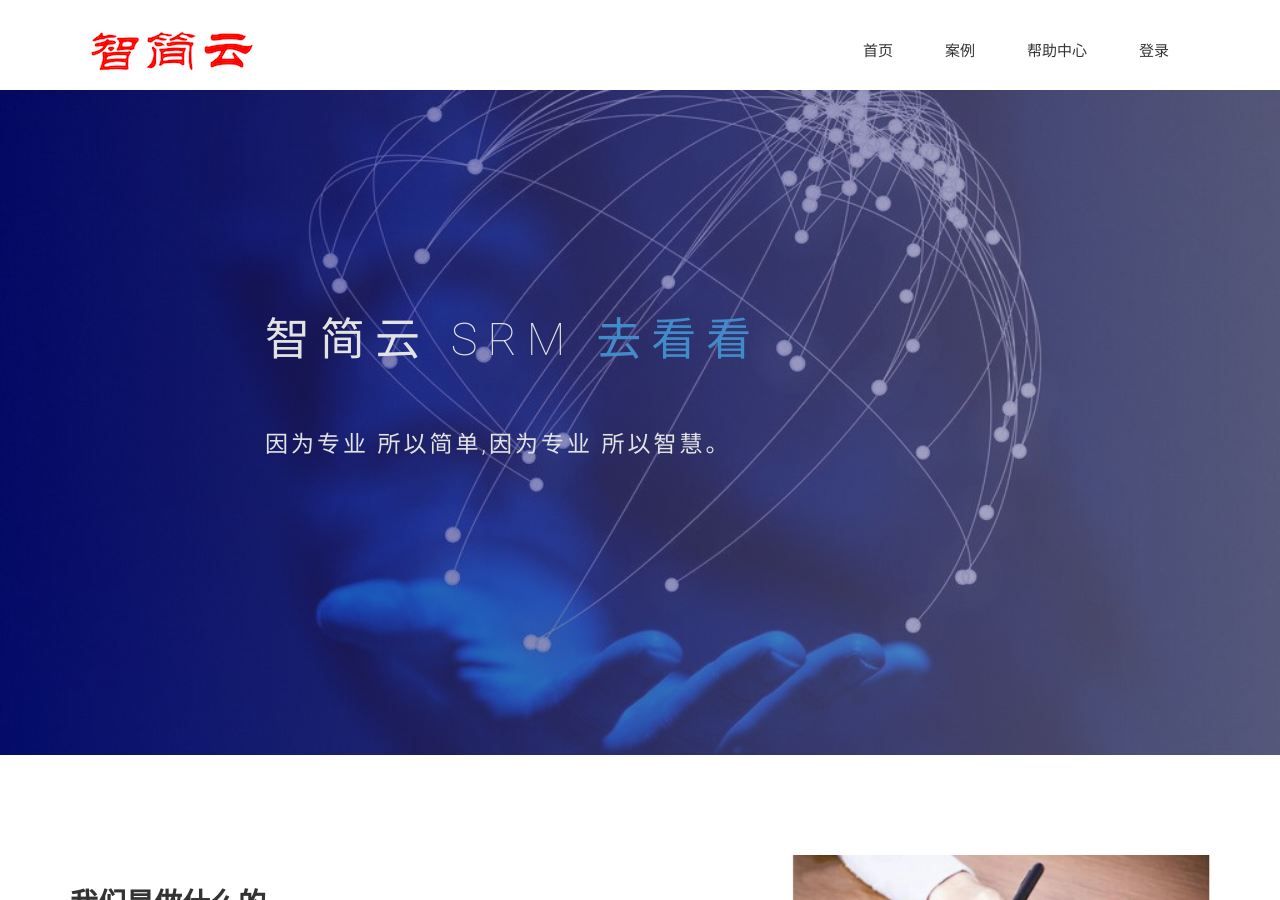
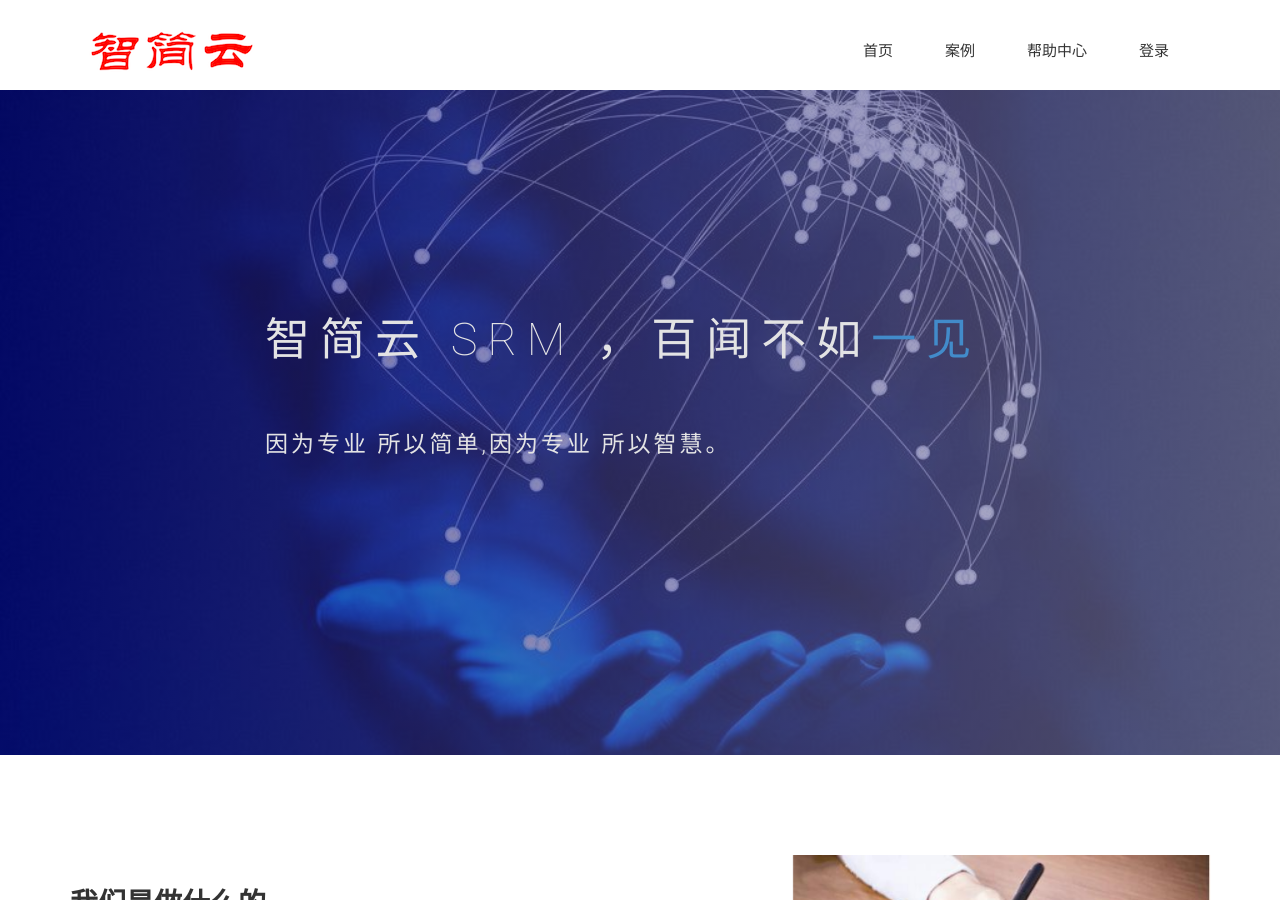
Before and after one commit to dreampivot/slipscloud.github.io, a Jekyll site: the page built from index.html, in a window 1280 px wide and 900 px high. Built offline with Jekyll 4.4.1, drawn with Linux system fonts in a browser that asks for light colours; nearby versions of some CDN libraries; some web fonts are replaced.

Commit message:
Update index.html

```diff
--- a/index.html
+++ b/index.html
@@ -10,7 +10,7 @@ permalink: /
     <div class="row">
       <div class="col-md-10 col-md-offset-2">
         <div class="block">
-          <h1 class="animated fadeInUp">智简云 SRM <a href="https://slipscloud.bitbucket.io" >去看看</a></h1>
+          <h1 class="animated fadeInUp">智简云 SRM ，百闻不如<a href="https://slipscloud.bitbucket.io" >一见</a></h1>
           <p class="animated fadeInUp">因为专业 所以简单,因为专业 所以智慧。</p>
         </div>
       </div>
```
